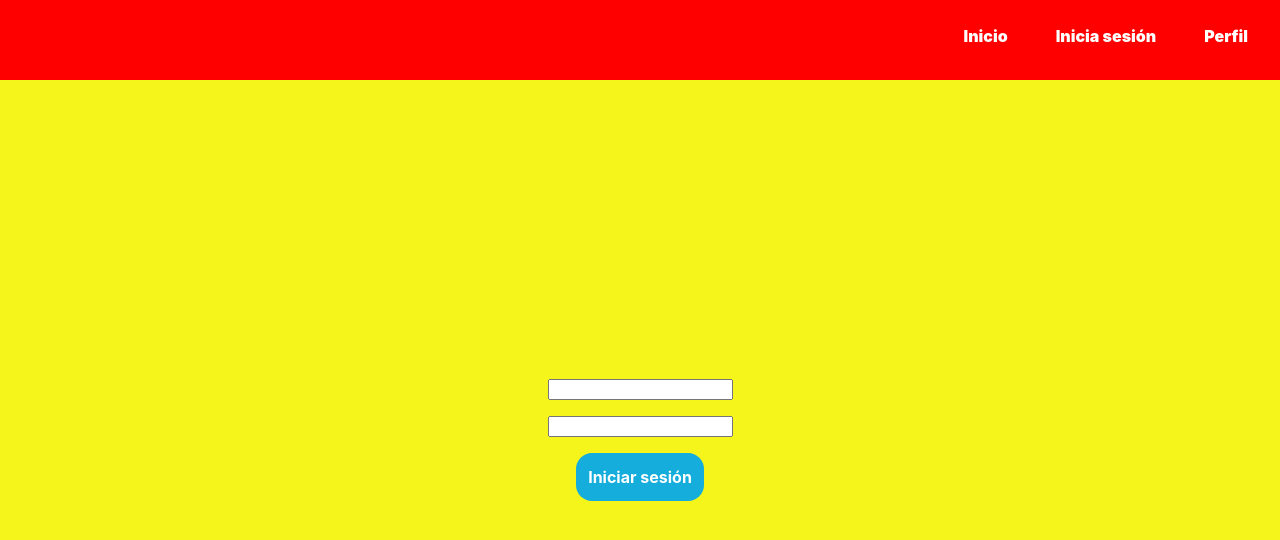
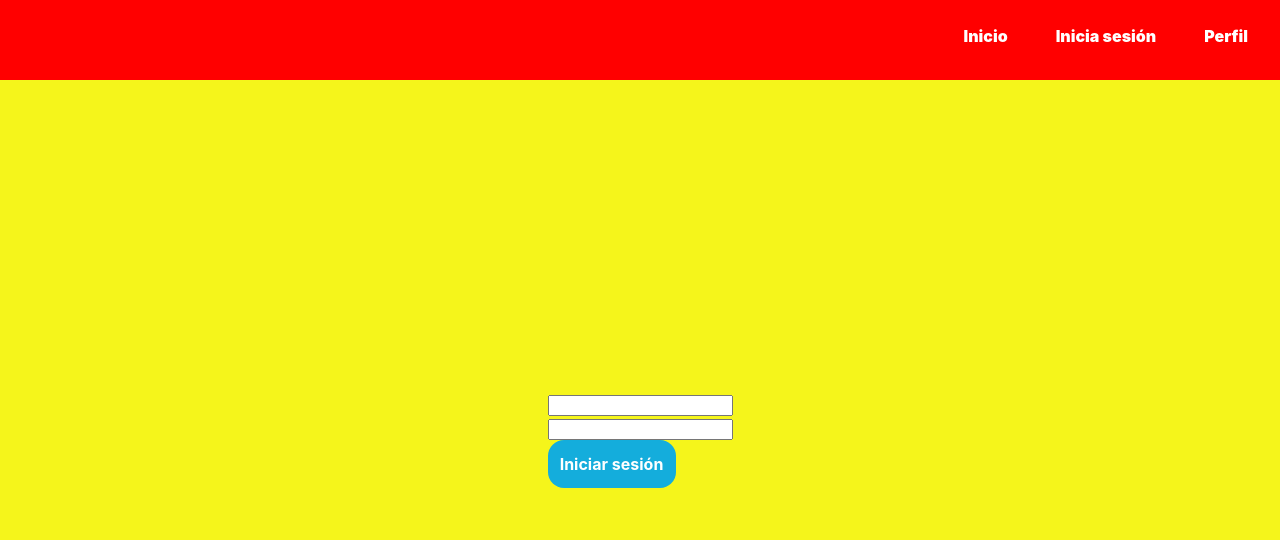
Before and after one commit to martaguillemolmos/frontedtattostudio, a React (Vite) app: page /login in a window 1280 px wide. Shown: the top 540 px of the page. Built offline with nearby package versions, Linux system fonts and the light colour scheme.

Commit message:
feat: Carry out verifications of the registration fields and implement them. To do this, we have created the userful document, where we indicate the format we request. And, we implement it within the login.

```diff
--- a/src/common/CustomInput/CustomInput.jsx
+++ b/src/common/CustomInput/CustomInput.jsx
@@ -1,6 +1,6 @@
 import "./CustomInput.css"
 
-export const CustomInput = ({design, type, name, placeholder, functionProp}) => {
+export const CustomInput = ({design, type, name, placeholder, functionProp, functionBlur}) => {
     return (
         <input
         className={design}
@@ -8,6 +8,7 @@ export const CustomInput = ({design, type, name, placeholder, functionProp}) =>
         name={name}
         placeholder={placeholder}
         onChange={(e) => functionProp(e)}
+        onBlur={(e)=>functionBlur(e)}
          />
     )
 }
--- a/src/pages/Login/Login.jsx
+++ b/src/pages/Login/Login.jsx
@@ -1,17 +1,23 @@
+import "./Login.css";
+
 import { useState } from "react";
-import "./Login.css";
 import { CustomInput } from "../../common/CustomInput/CustomInput";
 import { logUser } from "../../services/apiCalls";
 import { useNavigate } from "react-router-dom";
 
 export const Login = () => {
-
   const navigate = useNavigate();
 
   // Declaramos las credenciales que vamos a solicitar para poder realizar el login.
   const [credenciales, setCredenciales] = useState({
     email: "",
     password: "",
+  });
+
+  //Declaramos las credenciales que vamos a solicitar junto + Error.
+  const [credencialesError, setCredencialesError] = useState({
+    emailError: "",
+    passwordError: "",
   });
 
   const functionHandler = (e) => {
@@ -21,27 +27,29 @@ export const Login = () => {
     }));
   };
 
+  const errorCheck = (e) => {
+    let error = "";
+    error = validator (e.target.name, e.target.value);
+    console.log(error)
+  }
   const logMe = () => {
-
     logUser(credenciales)
-        .then(
-            resultado => {
-                console.log(resultado)
+      .then((resultado) => {
+        console.log(resultado);
         //Aqui guardaría el token........
 
         //Una vez guardado el token....nos vamos a home....
-                setTimeout(()=>{
+        setTimeout(() => {
           navigate("/");
-                },500);
-            }
-        )
-        .catch(error => {
-          console.log(error)
+        }, 500);
+      })
+      .catch((error) => {
+        console.log(error);
       });
-
-  }
+  };
   return (
     <div className="loginDesign">
+      <div className="inputCard">
         <CustomInput
           design={"inputDesign"}
           type={"email"}
@@ -51,6 +59,7 @@ export const Login = () => {
           functionProp={functionHandler}
           // onBlur={}
         />
+        <div>{credencialesError.emailError}</div>
         <CustomInput
           design={"inputDesign"}
           type={"password"}
@@ -58,9 +67,15 @@ export const Login = () => {
           placeholder={""}
           // value={}
           functionProp={functionHandler}
-        // onBlur={}
+          autocomplete="on"
+          functionBlur={errorCheck}
         />
-      <div className='buttonSubmit' onClick={logMe}>Iniciar sesión</div>
+        <div>{credencialesError.passwordError}</div>
+
+        <div className="buttonSubmit" onClick={logMe}>
+          Iniciar sesión
+        </div>
+      </div>
     </div>
   );
 };
--- a/src/services/apiCalls.js
+++ b/src/services/apiCalls.js
@@ -1,7 +1,7 @@
+import axios from "axios";
 
+//Login
 export const logUser = async (body) => {
-
-    console.log(body);
-
-    return "todo bien"
+    //Conectamos la API a la base de datos
+    return await axios.post (`http://localhost:4000/user/login`, body)
 }
```
Lines whose indentation alone changed are shown as unchanged.
